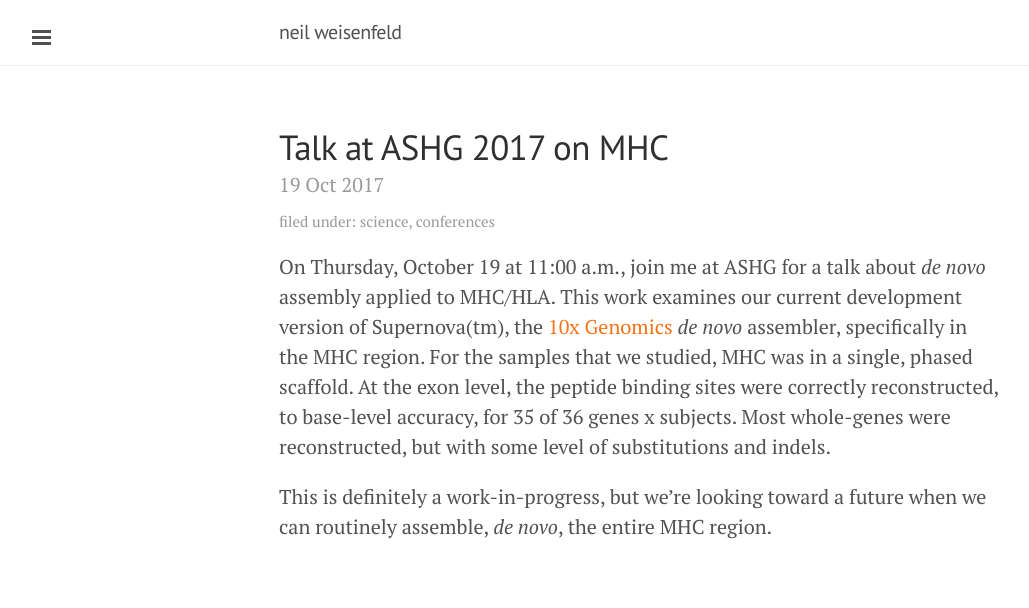
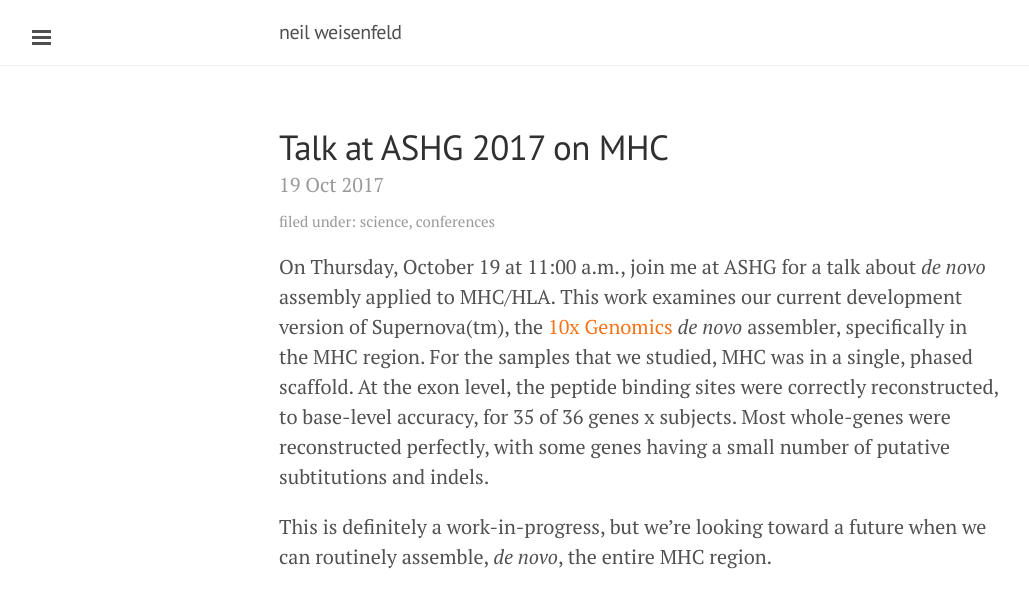
Before and after one commit to nweisenfeld/nweisenfeld.github.io, a Jekyll site: the page built from _posts/2017-10-19-ashg-talk.markdown, in a window 1280 px wide. Shown: the top 608 px of the page, without its empty margins (1-1030 px from the left). Built offline with Jekyll 4.4.1, drawn with Linux system fonts in a browser that asks for light colours.

Commit message:
update categories for 2017 and fix ashg blurb

```diff
--- a/_posts/2017-05-10-supernova-paper.markdown
+++ b/_posts/2017-05-10-supernova-paper.markdown
@@ -2,7 +2,7 @@
 layout: post
 title: "Direct determination of diploid genome sequences"
 date: 2017-04-05 11:00:05
-category: science
+categories: [science,conferences]
 ---
 
 Our paper describing Supernova, the [10x][10X Genomics] whole-genome _de novo_
--- a/_posts/2017-10-19-ashg-talk.markdown
+++ b/_posts/2017-10-19-ashg-talk.markdown
@@ -2,7 +2,7 @@
 layout: post
 title: "Talk at ASHG 2017 on MHC"
 date: 2017-10-19 09:33:00
-category: science, conferences
+categories: [science, conferences]
 ---
 
 On Thursday, October 19 at 11:00 a.m., join me at ASHG for a talk
@@ -12,7 +12,8 @@
 that we studied, MHC was in a single, phased scaffold.  At the exon
 level, the peptide binding sites were correctly reconstructed, to
 base-level accuracy, for 35 of 36 genes x subjects.  Most whole-genes
-were reconstructed, but with some level of substitutions and indels.
+were reconstructed perfectly, with some genes having a small number
+of putative subtitutions and indels.
 
 This is definitely a work-in-progress, but we're looking toward a future
 when we can routinely assemble, *de novo*, the entire MHC region.
```
